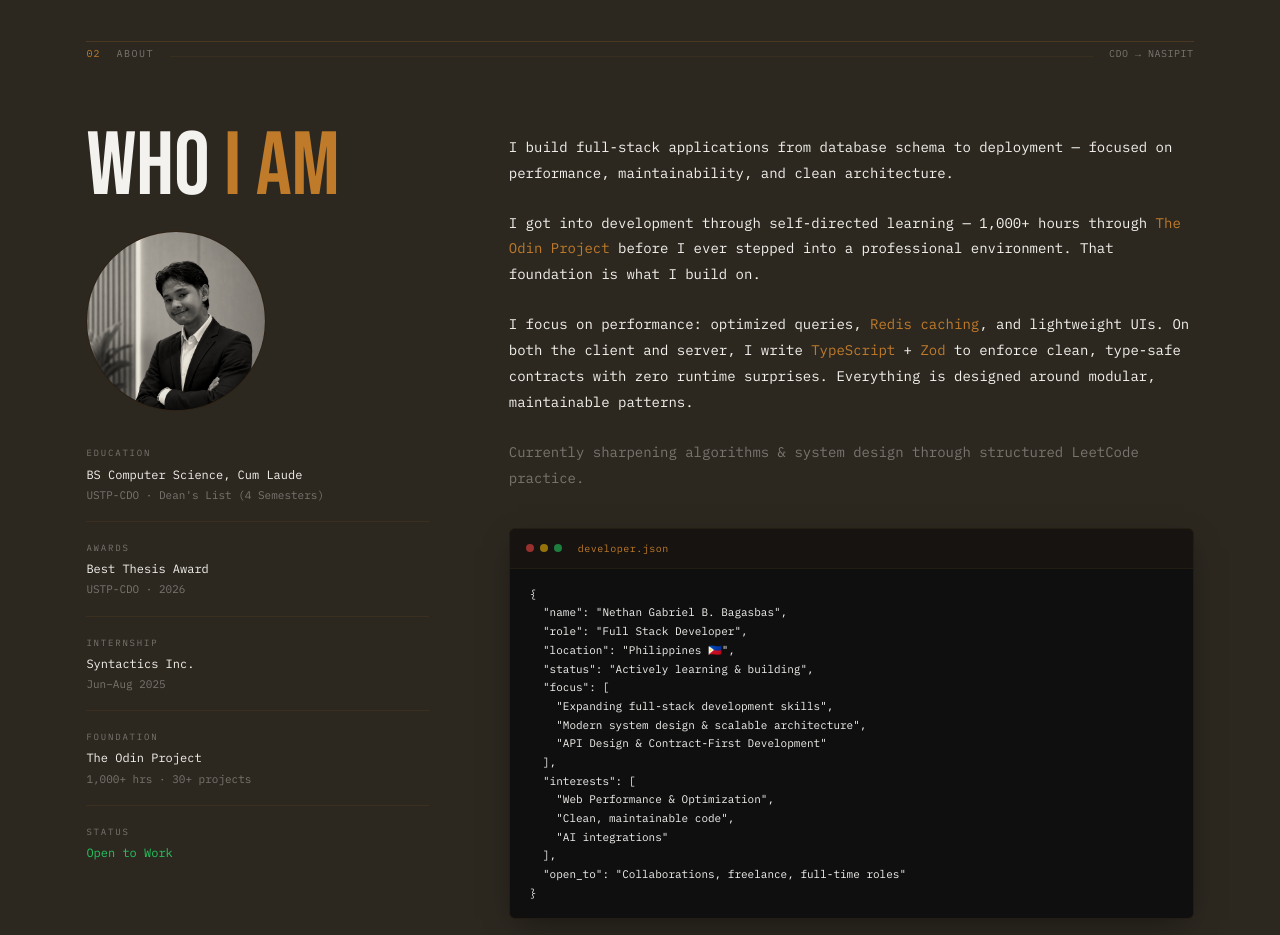
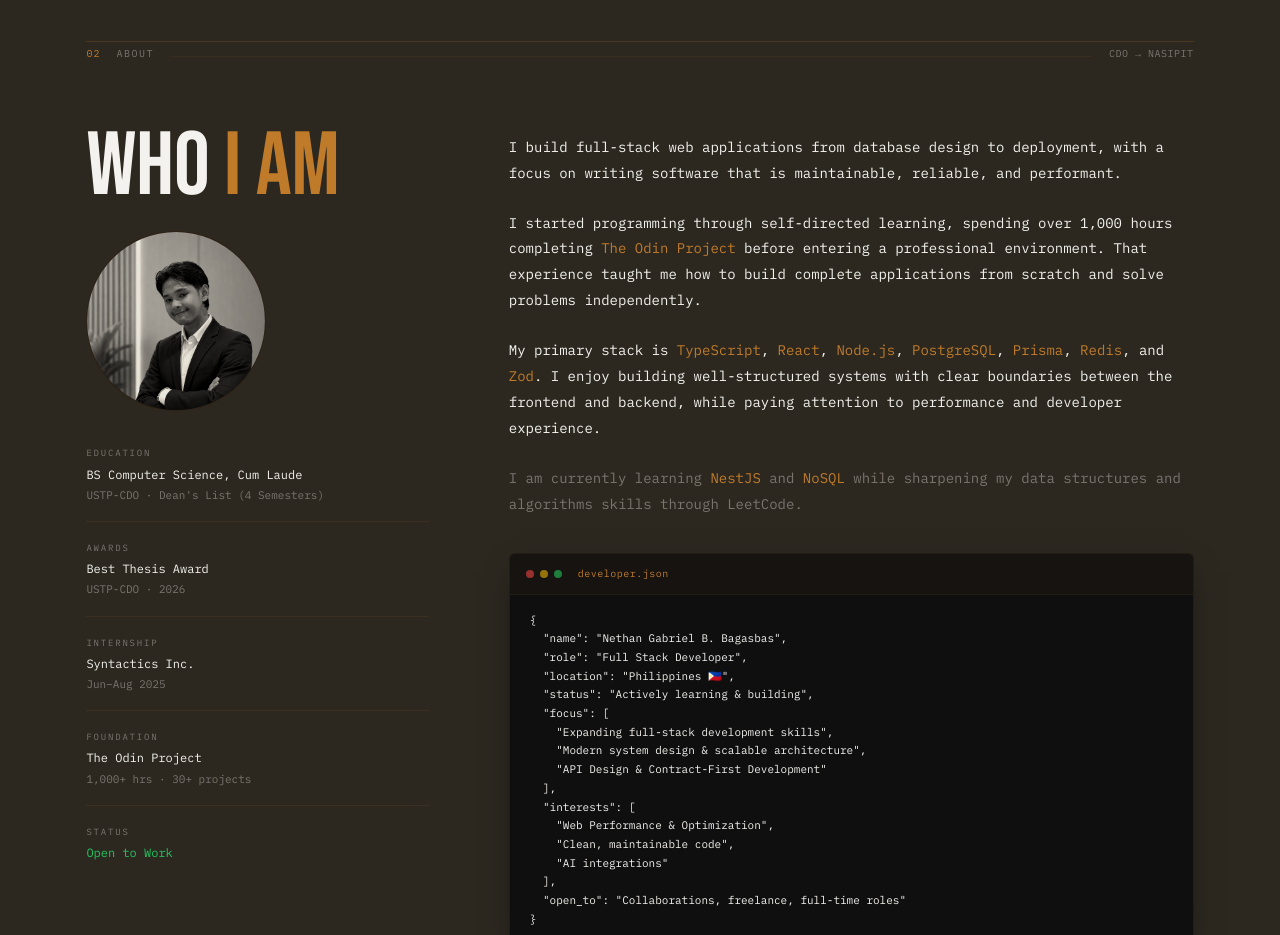
Before and after one commit to nethangabrielb/personal-website, a React (Vite) app: page / in a window 1280 px wide. Shown: the part 1000-1935 px from the top of the page. Built offline with nearby package versions, Linux system fonts and the light colour scheme.

Commit message:
refactor: update About section biography to reflect current tech stack and professional interests

```diff
--- a/src/components/sections/About.tsx
+++ b/src/components/sections/About.tsx
@@ -50,22 +50,27 @@ export const About = () => {
           </div>
           <div className="about-content">
             <p>
-              I build full-stack applications from database schema to deployment — focused
-              on performance, maintainability, and clean architecture.
+              I build full-stack web applications from database design to deployment, with a focus on
+              writing software that is maintainable, reliable, and performant.
             </p>
             <p>
-              I got into development through self-directed learning — 1,000+ hours through{" "}
-              <span className="highlight">The Odin Project</span> before I ever stepped into
-              a professional environment. That foundation is what I build on.
+              I started programming through self-directed learning, spending over 1,000 hours
+              completing <span className="highlight">The Odin Project</span> before entering a
+              professional environment. That experience taught me how to build complete applications
+              from scratch and solve problems independently.
             </p>
             <p>
-              I focus on performance: optimized queries, <span className="highlight">Redis caching</span>,
-              and lightweight UIs. On both the client and server, I write <span className="highlight">TypeScript</span> +{" "}
-              <span className="highlight">Zod</span> to enforce clean, type-safe contracts with zero
-              runtime surprises. Everything is designed around modular, maintainable patterns.
+              My primary stack is <span className="highlight">TypeScript</span>,{" "}
+              <span className="highlight">React</span>, <span className="highlight">Node.js</span>,{" "}
+              <span className="highlight">PostgreSQL</span>, <span className="highlight">Prisma</span>,{" "}
+              <span className="highlight">Redis</span>, and <span className="highlight">Zod</span>. I
+              enjoy building well-structured systems with clear boundaries between the frontend and
+              backend, while paying attention to performance and developer experience.
             </p>
             <p style={{ color: "var(--mid-gray)" }}>
-              Currently sharpening algorithms &amp; system design through structured LeetCode practice.
+              I am currently learning <span className="highlight">NestJS</span> and{" "}
+              <span className="highlight">NoSQL</span> while sharpening my data structures and
+              algorithms skills through LeetCode.
             </p>
 
             <div className="about-terminal">
```
